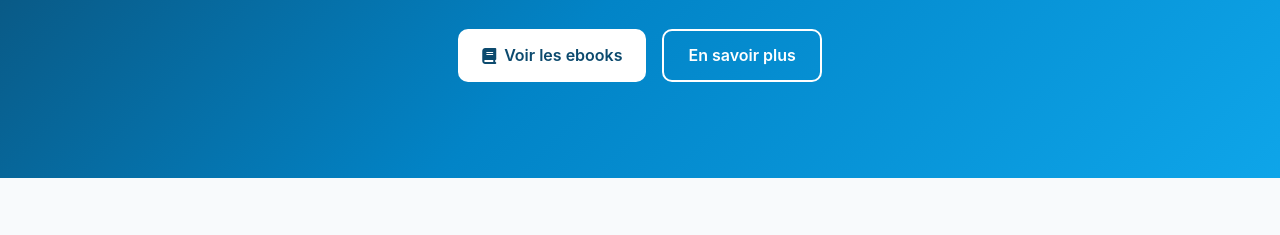
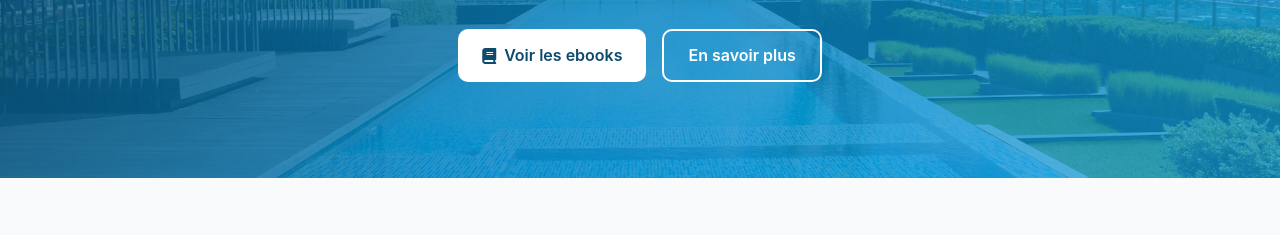
Before and after one commit to TACHIHANT/pool-academy, a plain HTML site: page index.html in a window 1280 px wide. Shown: the part 303-538 px from the top of the page. Drawn offline with Linux system fonts and the light colour scheme.

Commit message:
Add pool hero background image

```diff
--- a/css/style.css
+++ b/css/style.css
@@ -62,7 +62,7 @@ header {
 
 /* === HERO === */
 .hero {
-  background: linear-gradient(135deg, #0c4a6e 0%, #0284c7 50%, #0ea5e9 100%);
+  background: linear-gradient(135deg, rgba(12,74,110,0.85) 0%, rgba(2,132,199,0.75) 50%, rgba(14,165,233,0.7) 100%), url('../images/pool-hero.jpg') center/cover no-repeat;
   color: #fff; padding: 6rem 0; text-align: center;
 }
 .hero h1 { font-size: 3rem; color: #fff; margin-bottom: 1rem; }
```
Also changed, not shown: images/pool-hero.jpg (added).
